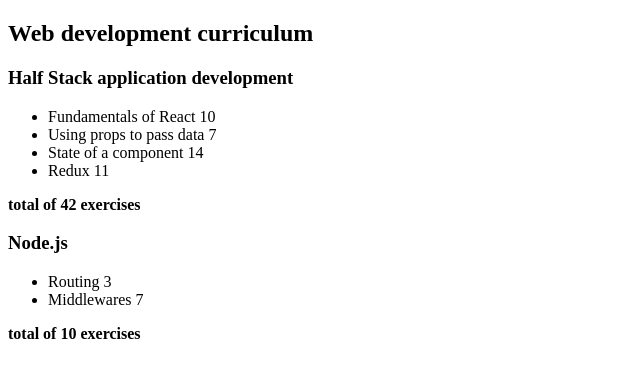
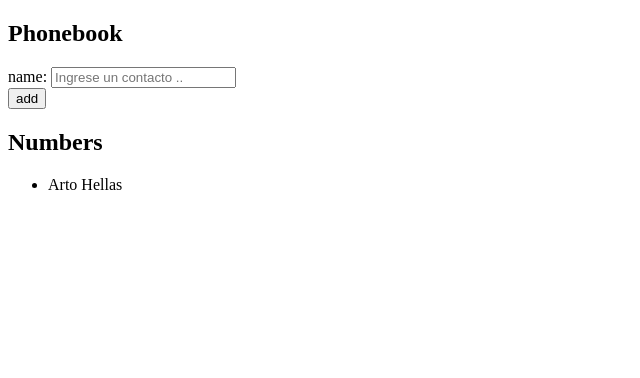
Before and after one commit to alexescorp/FullStackOpen, a React (Vite) app in the folder Part2/: page / in a window 1280 px wide. Shown: the top 378 px of the page, without its empty margins (0-640 px from the left). Built offline with nearby package versions, Linux system fonts and the light colour scheme.

Commit message:
2.6: La Agenda Telefónica Paso 1

```diff
--- a/Part2/src/App.jsx
+++ b/Part2/src/App.jsx
@@ -1,53 +1,44 @@
-import CourseList from './components/CourseList'
+import { useState } from 'react'
 
 const App = () => {
+  const [persons, setPersons] = useState([
+    { name: 'Arto Hellas' }
+  ])
+  const [newName, setNewName] = useState('')
 
-  const course = [
+  const handlePersonChange = (event) => {
+    setNewName(event.target.value)
+  }
+
+  const addPersons = (event) => {
+    event.preventDefault()  //evita la acción predeterminada de enviar un formulario
+    const personaObjeto =
     {
-      name: 'Half Stack application development',
-      id: 1,
-      parts: [
-        {
-          name: 'Fundamentals of React',
-          exercises: 10,
-          id: 1
-        },
-        {
-          name: 'Using props to pass data',
-          exercises: 7,
-          id: 2
-        },
-        {
-          name: 'State of a component',
-          exercises: 14,
-          id: 3
-        },
-        {
-          name: 'Redux',
-          exercises: 11,
-          id: 4
-        }
-      ]
-    },
-    {
-      name: 'Node.js',
-      id: 2,
-      parts: [
-        {
-          name: 'Routing',
-          exercises: 3,
-          id: 1
-        },
-        {
-          name: 'Middlewares',
-          exercises: 7,
-          id: 2
-        }
-      ]
+      name: newName,
     }
-  ]
 
-  return <CourseList courses={course} />
+    setPersons(persons.concat(personaObjeto))
+    setNewName('')
+  }
+
+  return (
+    <div>
+      <h2>Phonebook</h2>
+      <form onSubmit={addPersons}>
+        <div>
+          name: <input value={newName} placeholder='Ingrese un contacto ..' onChange={handlePersonChange} />
+        </div>
+        <div>
+          <button type="submit">add</button>
+        </div>
+      </form>
+      <h2>Numbers</h2>
+
+      <ul>
+        {persons.map(note => <li key={note.name}> {note.name} </li>)}
+      </ul>
+    </div>
+  )
 }
 
 export default App
```
